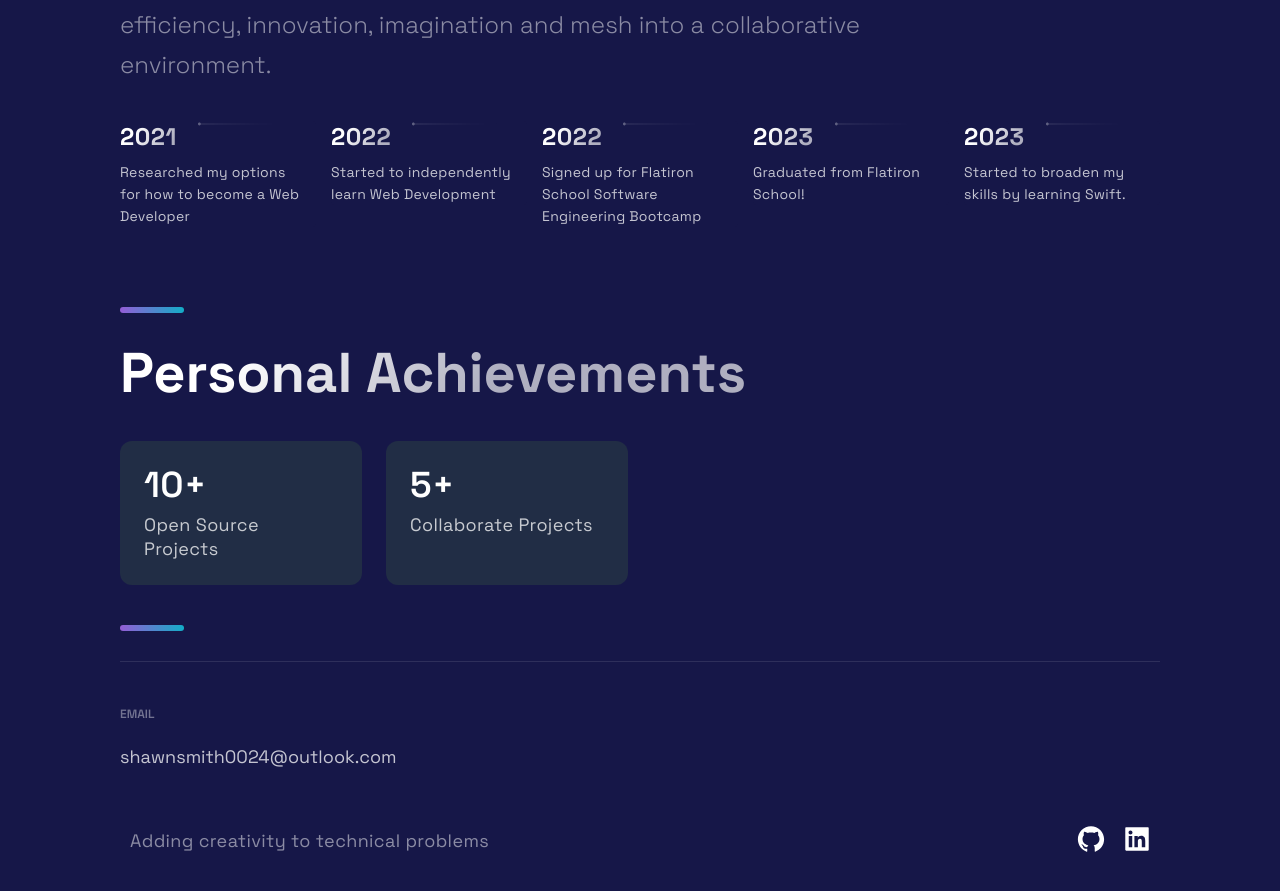
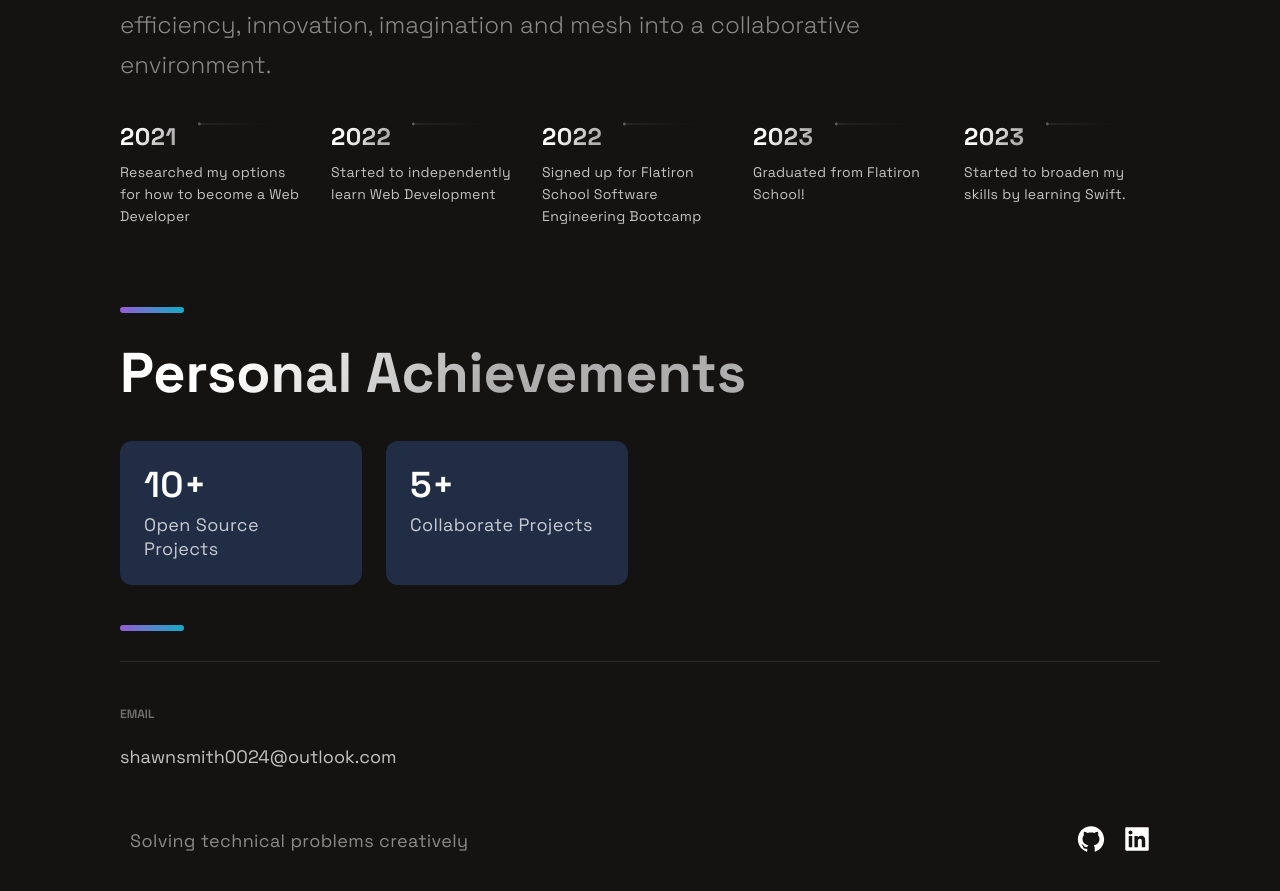
Before and after one commit to Shawn-Smith24/portfolio-site, a Next.js app: page / in a window 1280 px wide. Shown: the part 2683-3574 px from the top of the page. Built offline with nearby package versions, Linux system fonts and the light colour scheme.

Commit message:
color change

```diff
--- a/src/components/Footer/Footer.js
+++ b/src/components/Footer/Footer.js
@@ -17,7 +17,7 @@ const Footer = () => {
       </LinkList>
       <SocialIconsContainer>
         <CompanyContainer>
-          <Slogan>Adding creativity to technical problems</Slogan>
+          <Slogan>Solving technical problems creatively </Slogan>
         </CompanyContainer>
         <SocialContainer>
           <SocialIcons href="https://github.com/Shawn-Smith24">
--- a/src/components/TimeLine/TimeLineStyles.js
+++ b/src/components/TimeLine/TimeLineStyles.js
@@ -3,7 +3,7 @@ import styled from 'styled-components'
 
 export const CarouselContainer = styled.ul`
   max-width: 1040px;
-  background: #161748;
+  background: #151212;
   padding: 0rem;
   list-style:none;
   display: flex;
@@ -40,7 +40,7 @@ export const CarouselMobileScrollNode = styled.div`
 `
 
 export const CarouselItem = styled.div`
-  background: #161748;
+  background: #151212;
   border-radius: 3px;
   max-width: 196px;
 
--- a/src/themes/default.js
+++ b/src/themes/default.js
@@ -7,7 +7,7 @@ export default {
   // Colors for layout
   colors: {
     primary1: "hsl(204,23.8%,95.9%)",
-    background1: "#161748",
+    background1: "#151212",
     accent1: "hsl(34.9,98.6%,72.9%)",
     button: "hsl(205.1,100%,36.1%)",
     background2: "hsl(232.7,27.3%,23.7%)",
```
